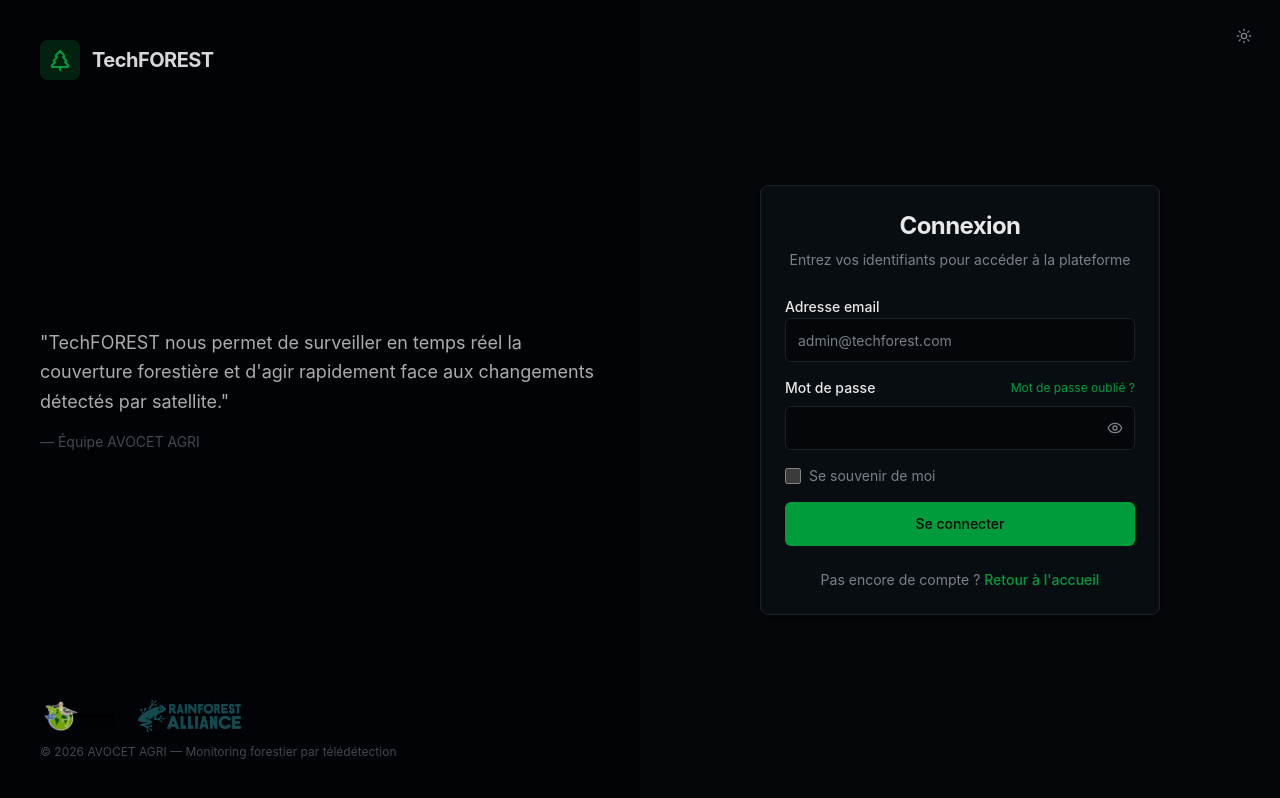
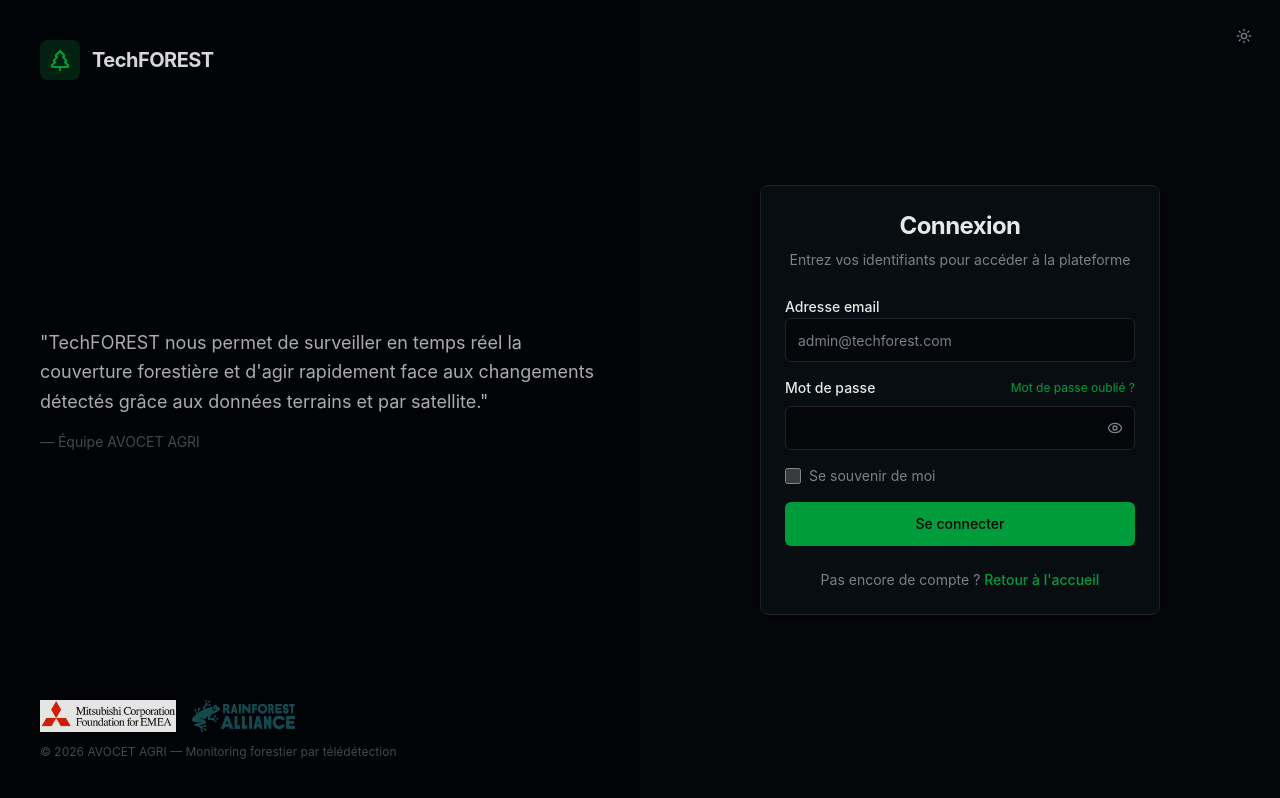
Before and after one commit to Mr-KAM/TechFOREST, a React (Vite) app in the folder Frontend/: page /login in a window 1280 px wide. Built offline with nearby package versions, Linux system fonts and the light colour scheme.

Commit message:
Mise a jours des logos sur la page de login

```diff
--- a/Frontend/src/pages/LoginPage.tsx
+++ b/Frontend/src/pages/LoginPage.tsx
@@ -87,14 +87,14 @@
         <div className="space-y-4">
           <blockquote className="text-lg leading-relaxed text-sidebar-foreground/80">
             "TechFOREST nous permet de surveiller en temps réel la couverture forestière
-            et d'agir rapidement face aux changements détectés par satellite."
+            et d'agir rapidement face aux changements détectés grâce aux données terrains et par satellite."
           </blockquote>
           <p className="text-sm text-sidebar-muted">— Équipe AVOCET AGRI</p>
         </div>
 
         <div className="space-y-3">
           <div className="flex items-center gap-4">
-            <img src="/Logo Avocet Agri.png" alt="Avocet Agri" className="h-8 w-auto object-contain opacity-90" />
+            <img src="/mitsubishi.jpeg" alt="mitsubishi" className="h-8 w-auto object-contain opacity-90" />
             <img src="/2019-Rainforest-Alliance-logo.png" alt="Rainforest Alliance" className="h-8 w-auto object-contain opacity-90" />
           </div>
           <p className="text-xs text-sidebar-muted">
@@ -111,7 +111,7 @@
               <TreePine className="h-8 w-8 text-primary" />
             </div>
             <div className="flex items-center justify-center gap-4 lg:hidden">
-              <img src="/Logo Avocet Agri.png" alt="Avocet Agri" className="h-8 w-auto object-contain" />
+              <img src="/mitsubishi.jpeg" alt="mitsubishi" className="h-8 w-auto object-contain" />
               <img src="/2019-Rainforest-Alliance-logo.png" alt="Rainforest Alliance" className="h-8 w-auto object-contain" />
             </div>
             {view === "login" && (
```
Also changed, not shown: Frontend/public/mitsubishi.jpeg (added).
